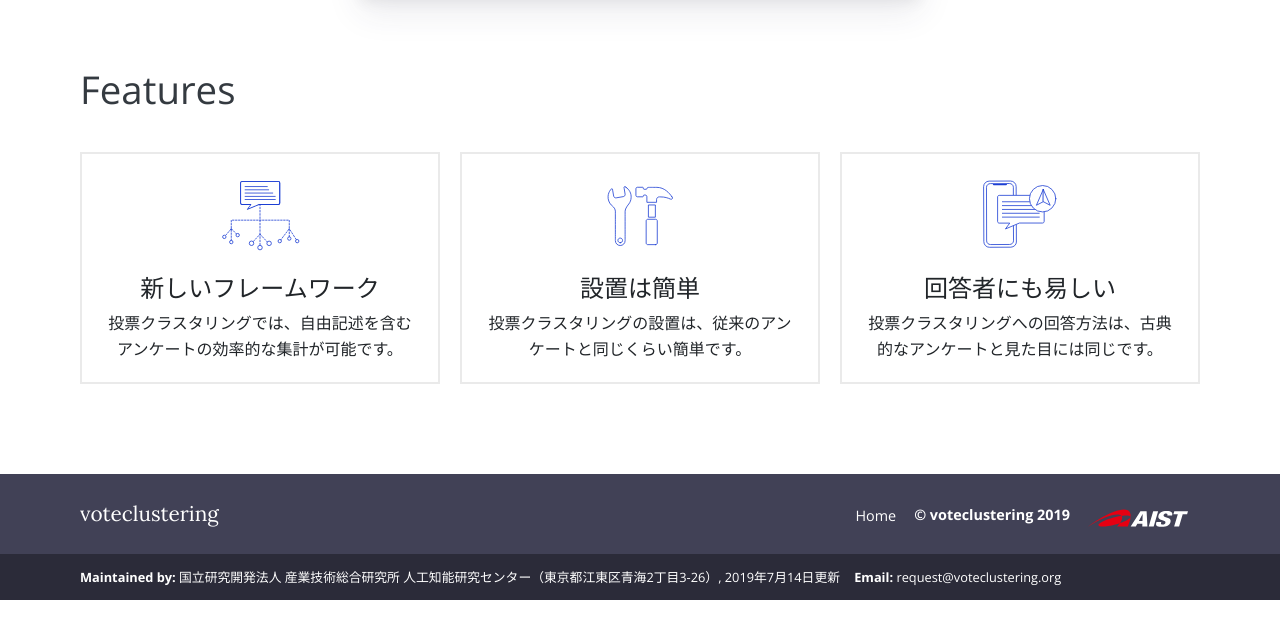
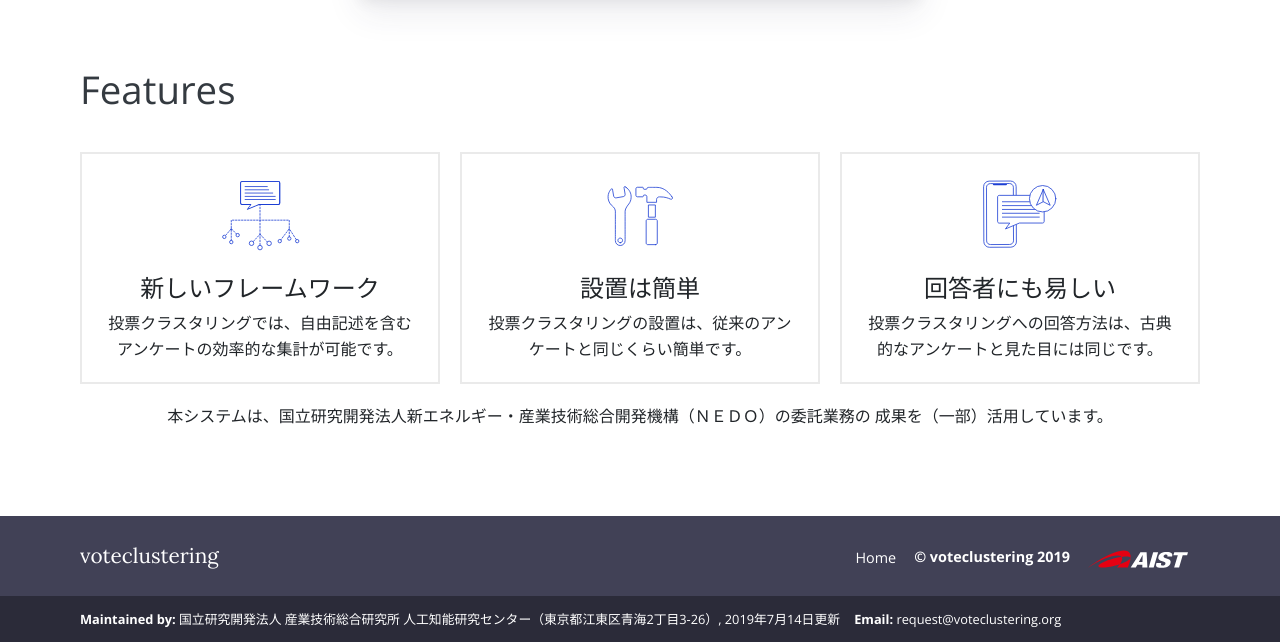
Before and after one commit to aistairc/prom-vc-ja, a Jekyll site: the page built from index.html, in a window 1280 px wide and 900 px high, scrolled down 658 px, cut to the strip 258-900 px from the top of the window. Built offline with Jekyll 4.4.1, drawn with Linux system fonts in a browser that asks for light colours; before the commit the page ends 1516 px from its top, so only the background shows below that.

Commit message:
Add NEDO acknowledgment.

```diff
--- a/index.html
+++ b/index.html
@@ -82,4 +82,7 @@ bodyClass: page-home
     </div>
     {% endfor %}
   </div>
+  <div class="row justify-content-center">
+    <p>本システムは、国立研究開発法人新エネルギー・産業技術総合開発機構（ＮＥＤＯ）の委託業務の 成果を（一部）活用しています。</p>
+  </div>
 </div>
```
Also changed, not shown: Gemfile.lock, 1 other file.
